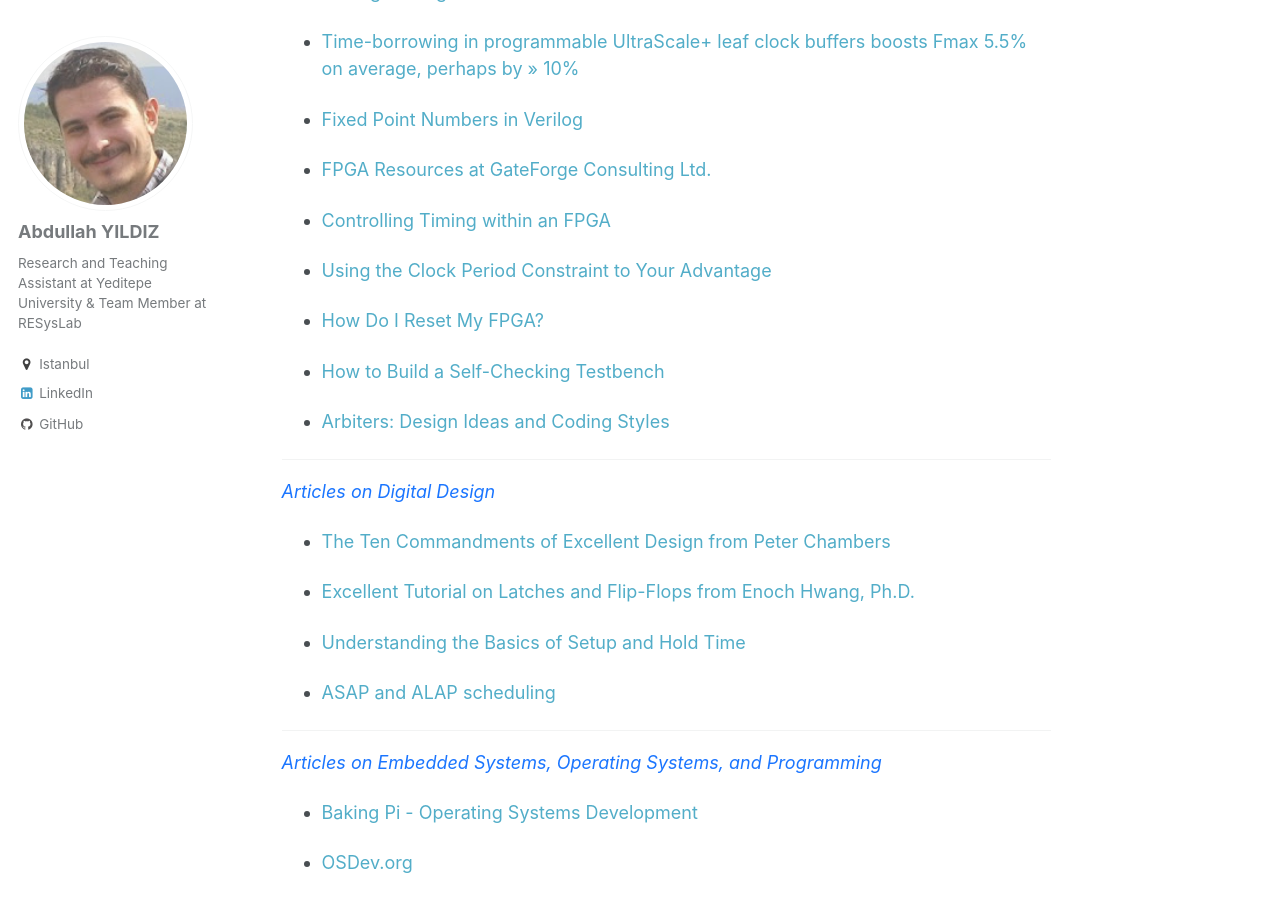
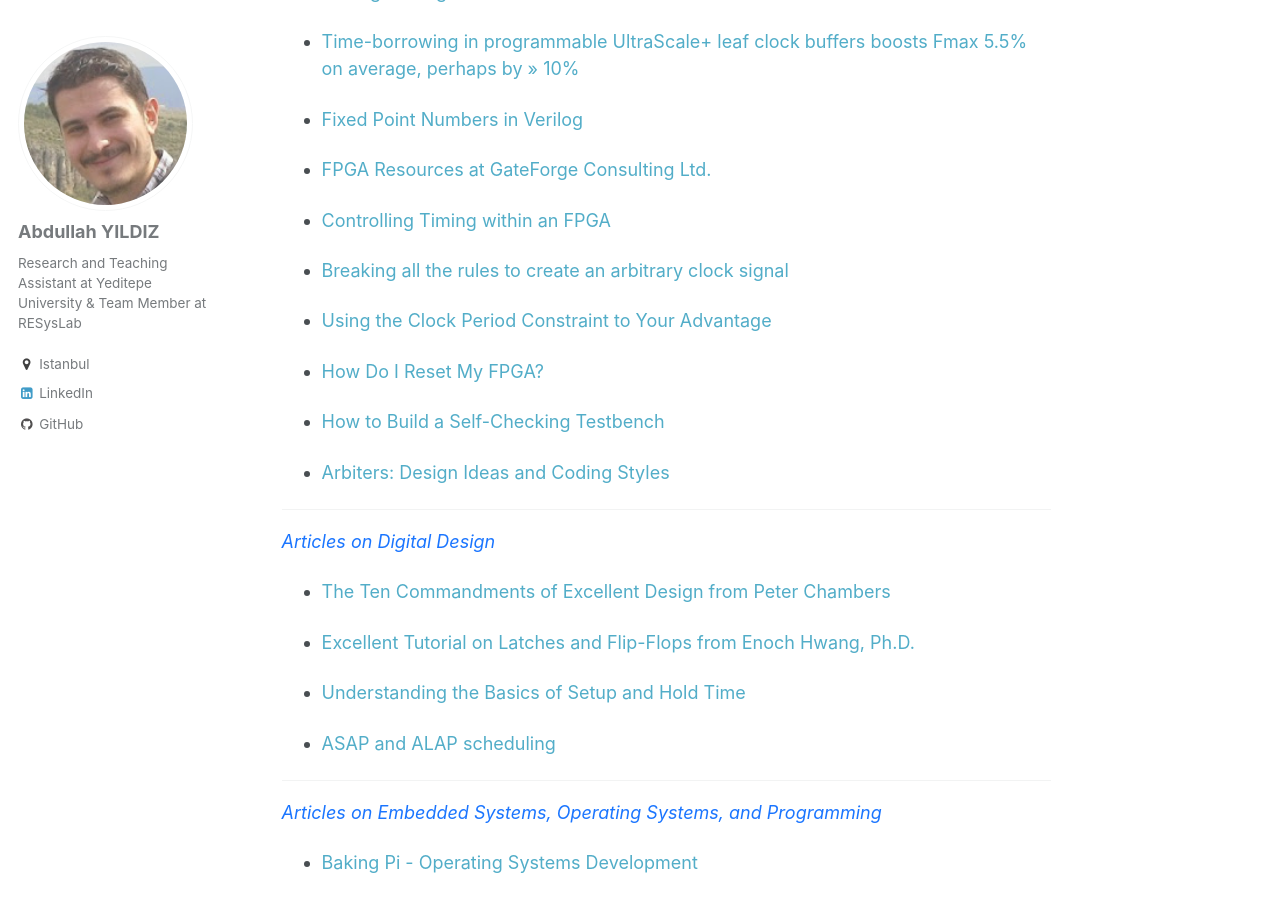
Before and after one commit to abdullahyildiz/abdullahyildiz.github.io, a Jekyll site: the page built from _records/articles.md, in a window 1280 px wide and 900 px high, scrolled down 1002 px. Built offline with Jekyll 4.4.1, drawn with Linux system fonts in a browser that asks for light colours.

Commit message:
Update articles.md

```diff
--- a/_records/articles.md
+++ b/_records/articles.md
@@ -49,6 +49,8 @@ location: "Istanbul, Turkiye"
 * [FPGA Resources at GateForge Consulting Ltd.](http://fpgacpu.ca/fpga/)
 
 * [Controlling Timing within an FPGA](http://zipcpu.com/blog/2017/06/02/generating-timing.html)
+
+* [Breaking all the rules to create an arbitrary clock signal](http://zipcpu.com/blog/2019/06/28/genclk.html)
 
 * [Using the Clock Period Constraint to Your Advantage](http://abdullahyildiz.github.io/files/xcell_article_1.pdf)
 
```
